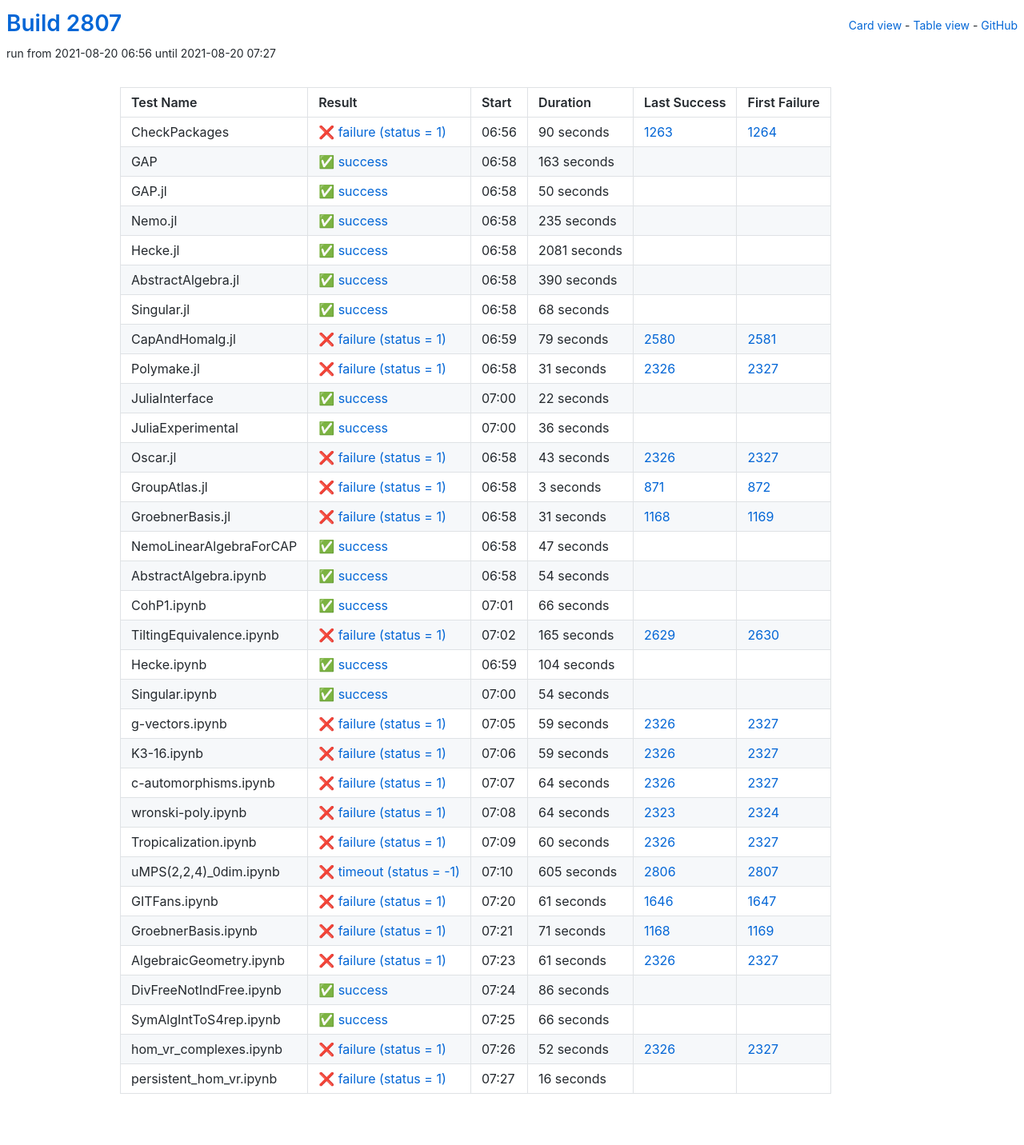
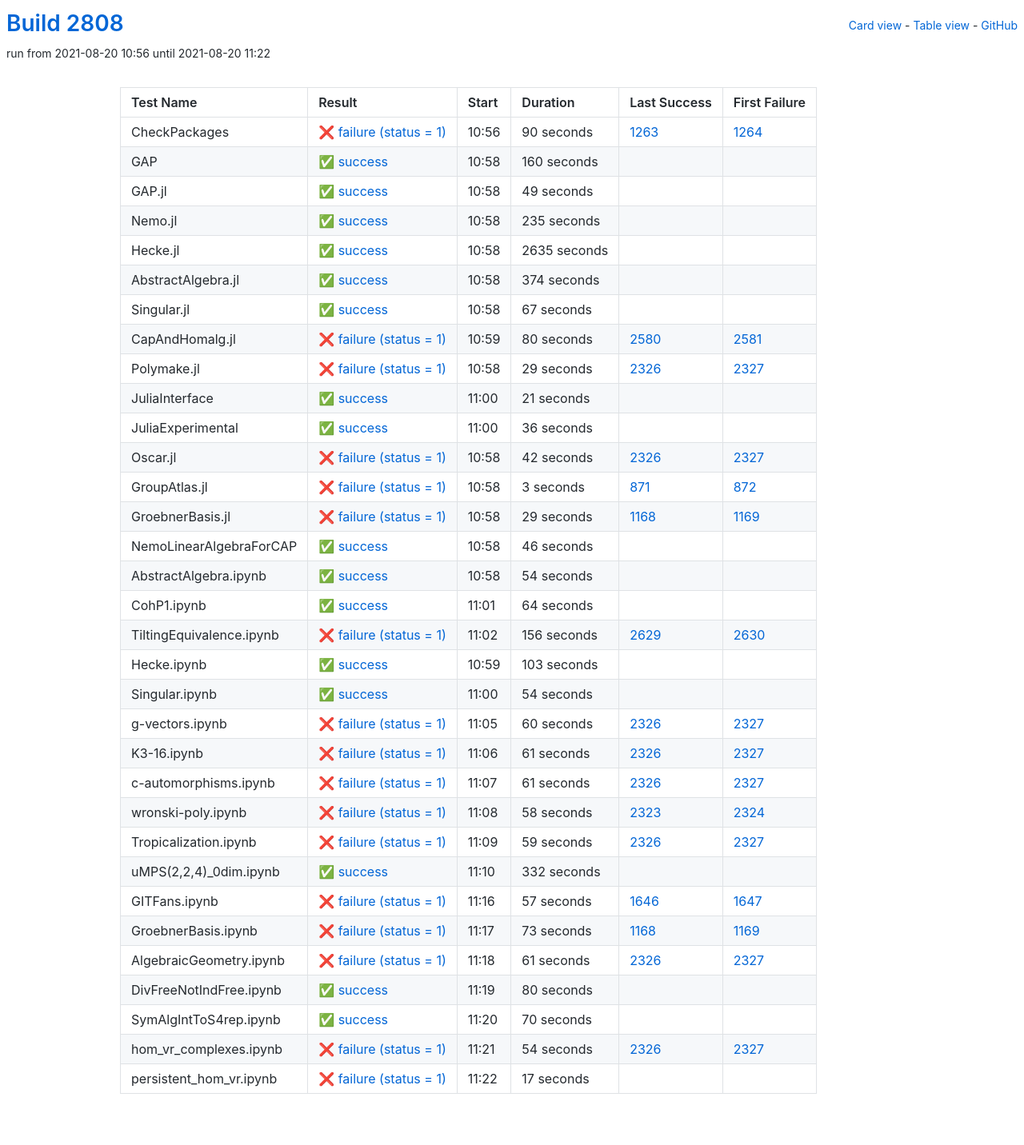
Before and after one commit to oscar-system/oscar-ci-status-stable, a Jekyll site: the page built from table.html, in a window 1280 px wide. Shown: the whole page at 80% size. Built offline with Jekyll 4.4.1, drawn with Linux system fonts in a browser that asks for light colours.

Commit message:
Build #2808

```diff
--- a/_data/ci.yml
+++ b/_data/ci.yml
@@ -1,6 +1,6 @@
 ---
-build: 2807
-build_url: https://oscarci.mathematik.uni-kl.de/job/oscar-stable/2807/
+build: 2808
+build_url: https://oscarci.mathematik.uni-kl.de/job/oscar-stable/2808/
 job: oscar-stable
 organization: oscar-system
 repo: oscar-ci-status-stable
@@ -8,8 +8,8 @@ repourl: https://github.com/oscar-system/oscar-ci-status-stable
 tests:
 - name: CheckPackages
   id: checkpackages
-  log: https://oscarci.mathematik.uni-kl.de/job/oscar-stable/2807/artifact/logs/build-2807/CheckPackages.log
-  start: 2021-08-20 06:56
+  log: https://oscarci.mathematik.uni-kl.de/job/oscar-stable/2808/artifact/logs/build-2808/CheckPackages.log
+  start: 2021-08-20 10:56
   success: false
   exitcode: 1
   status: failure
@@ -20,32 +20,32 @@ tests:
   first_failure_url: https://oscarci.mathematik.uni-kl.de/job/oscar-stable/1264/
 - name: GAP
   id: gap
-  log: https://oscarci.mathematik.uni-kl.de/job/oscar-stable/2807/artifact/logs/build-2807/GAP.log
-  start: 2021-08-20 06:58
+  log: https://oscarci.mathematik.uni-kl.de/job/oscar-stable/2808/artifact/logs/build-2808/GAP.log
+  start: 2021-08-20 10:58
   success: true
   exitcode: 0
   status: success
-  duration: 163
+  duration: 160
   last_success: false
   last_success_url:
   first_failure: false
   first_failure_url:
 - name: GAP.jl
   id: gap-jl
-  log: https://oscarci.mathematik.uni-kl.de/job/oscar-stable/2807/artifact/logs/build-2807/GAP.jl.log
-  start: 2021-08-20 06:58
+  log: https://oscarci.mathematik.uni-kl.de/job/oscar-stable/2808/artifact/logs/build-2808/GAP.jl.log
+  start: 2021-08-20 10:58
   success: true
   exitcode: 0
   status: success
-  duration: 50
+  duration: 49
   last_success: false
   last_success_url:
   first_failure: false
   first_failure_url:
 - name: Nemo.jl
   id: nemo-jl
-  log: https://oscarci.mathematik.uni-kl.de/job/oscar-stable/2807/artifact/logs/build-2807/Nemo.jl.log
-  start: 2021-08-20 06:58
+  log: https://oscarci.mathematik.uni-kl.de/job/oscar-stable/2808/artifact/logs/build-2808/Nemo.jl.log
+  start: 2021-08-20 10:58
   success: true
   exitcode: 0
   status: success
@@ -56,80 +56,80 @@ tests:
   first_failure_url:
 - name: Hecke.jl
   id: hecke-jl
-  log: https://oscarci.mathematik.uni-kl.de/job/oscar-stable/2807/artifact/logs/build-2807/Hecke.jl.log
-  start: 2021-08-20 06:58
+  log: https://oscarci.mathematik.uni-kl.de/job/oscar-stable/2808/artifact/logs/build-2808/Hecke.jl.log
+  start: 2021-08-20 10:58
   success: true
   exitcode: 0
   status: success
-  duration: 2081
+  duration: 2635
   last_success: false
   last_success_url:
   first_failure: false
   first_failure_url:
 - name: AbstractAlgebra.jl
   id: abstractalgebra-jl
-  log: https://oscarci.mathematik.uni-kl.de/job/oscar-stable/2807/artifact/logs/build-2807/AbstractAlgebra.jl.log
-  start: 2021-08-20 06:58
+  log: https://oscarci.mathematik.uni-kl.de/job/oscar-stable/2808/artifact/logs/build-2808/AbstractAlgebra.jl.log
+  start: 2021-08-20 10:58
   success: true
   exitcode: 0
   status: success
-  duration: 390
+  duration: 374
   last_success: false
   last_success_url:
   first_failure: false
   first_failure_url:
 - name: Singular.jl
   id: singular-jl
-  log: https://oscarci.mathematik.uni-kl.de/job/oscar-stable/2807/artifact/logs/build-2807/Singular.jl.log
-  start: 2021-08-20 06:58
+  log: https://oscarci.mathematik.uni-kl.de/job/oscar-stable/2808/artifact/logs/build-2808/Singular.jl.log
+  start: 2021-08-20 10:58
   success: true
   exitcode: 0
   status: success
-  duration: 68
+  duration: 67
   last_success: false
   last_success_url:
   first_failure: false
   first_failure_url:
 - name: CapAndHomalg.jl
   id: capandhomalg-jl
-  log: https://oscarci.mathematik.uni-kl.de/job/oscar-stable/2807/artifact/logs/build-2807/CapAndHomalg.jl.log
-  start: 2021-08-20 06:59
+  log: https://oscarci.mathematik.uni-kl.de/job/oscar-stable/2808/artifact/logs/build-2808/CapAndHomalg.jl.log
+  start: 2021-08-20 10:59
   success: false
   exitcode: 1
   status: failure
-  duration: 79
+  duration: 80
   last_success: 2580
   last_success_url: https://oscarci.mathematik.uni-kl.de/job/oscar-stable/2580/
   first_failure: 2581
   first_failure_url: https://oscarci.mathematik.uni-kl.de/job/oscar-stable/2581/
 - name: Polymake.jl
   id: polymake-jl
-  log: https://oscarci.mathematik.uni-kl.de/job/oscar-stable/2807/artifact/logs/build-2807/Polymake.jl.log
-  start: 2021-08-20 06:58
+  log: https://oscarci.mathematik.uni-kl.de/job/oscar-stable/2808/artifact/logs/build-2808/Polymake.jl.log
+  start: 2021-08-20 10:58
   success: false
   exitcode: 1
   status: failure
-  duration: 31
+  duration: 29
   last_success: 2326
   last_success_url: https://oscarci.mathematik.uni-kl.de/job/oscar-stable/2326/
   first_failure: 2327
   first_failure_url: https://oscarci.mathematik.uni-kl.de/job/oscar-stable/2327/
 - name: JuliaInterface
   id: juliainterface
-  log: https://oscarci.mathematik.uni-kl.de/job/oscar-stable/2807/artifact/logs/build-2807/JuliaInterface.log
-  start: 2021-08-20 07:00
+  log: https://oscarci.mathematik.uni-kl.de/job/oscar-stable/2808/artifact/logs/build-2808/JuliaInterface.log
+  start: 2021-08-20 11:00
   success: true
   exitcode: 0
   status: success
-  duration: 22
+  duration: 21
   last_success: false
   last_success_url:
   first_failure: false
   first_failure_url:
 - name: JuliaExperimental
   id: juliaexperimental
-  log: https://oscarci.mathematik.uni-kl.de/job/oscar-stable/2807/artifact/logs/build-2807/JuliaExperimental.log
-  start: 2021-08-20 07:00
+  log: https://oscarci.mathematik.uni-kl.de/job/oscar-stable/2808/artifact/logs/build-2808/JuliaExperimental.log
+  start: 2021-08-20 11:00
   success: true
   exitcode: 0
   status: success
@@ -140,20 +140,20 @@ tests:
   first_failure_url:
 - name: Oscar.jl
   id: oscar-jl
-  log: https://oscarci.mathematik.uni-kl.de/job/oscar-stable/2807/artifact/logs/build-2807/Oscar.jl.log
-  start: 2021-08-20 06:58
+  log: https://oscarci.mathematik.uni-kl.de/job/oscar-stable/2808/artifact/logs/build-2808/Oscar.jl.log
+  start: 2021-08-20 10:58
   success: false
   exitcode: 1
   status: failure
-  duration: 43
+  duration: 42
   last_success: 2326
   last_success_url: https://oscarci.mathematik.uni-kl.de/job/oscar-stable/2326/
   first_failure: 2327
   first_failure_url: https://oscarci.mathematik.uni-kl.de/job/oscar-stable/2327/
 - name: GroupAtlas.jl
   id: groupatlas-jl
-  log: https://oscarci.mathematik.uni-kl.de/job/oscar-stable/2807/artifact/logs/build-2807/GroupAtlas.jl.log
-  start: 2021-08-20 06:58
+  log: https://oscarci.mathematik.uni-kl.de/job/oscar-stable/2808/artifact/logs/build-2808/GroupAtlas.jl.log
+  start: 2021-08-20 10:58
   success: false
   exitcode: 1
   status: failure
@@ -164,32 +164,32 @@ tests:
   first_failure_url: https://oscarci.mathematik.uni-kl.de/job/oscar-stable/872/
 - name: GroebnerBasis.jl
   id: groebnerbasis-jl
-  log: https://oscarci.mathematik.uni-kl.de/job/oscar-stable/2807/artifact/logs/build-2807/GroebnerBasis.jl.log
-  start: 2021-08-20 06:58
+  log: https://oscarci.mathematik.uni-kl.de/job/oscar-stable/2808/artifact/logs/build-2808/GroebnerBasis.jl.log
+  start: 2021-08-20 10:58
   success: false
   exitcode: 1
   status: failure
-  duration: 31
+  duration: 29
   last_success: 1168
   last_success_url: https://oscarci.mathematik.uni-kl.de/job/oscar-stable/1168/
   first_failure: 1169
   first_failure_url: https://oscarci.mathematik.uni-kl.de/job/oscar-stable/1169/
 - name: NemoLinearAlgebraForCAP
   id: nemolinearalgebraforcap
-  log: https://oscarci.mathematik.uni-kl.de/job/oscar-stable/2807/artifact/logs/build-2807/NemoLinearAlgebraForCAP.log
-  start: 2021-08-20 06:58
+  log: https://oscarci.mathematik.uni-kl.de/job/oscar-stable/2808/artifact/logs/build-2808/NemoLinearAlgebraForCAP.log
+  start: 2021-08-20 10:58
   success: true
   exitcode: 0
   status: success
-  duration: 47
+  duration: 46
   last_success: false
   last_success_url:
   first_failure: false
   first_failure_url:
 - name: AbstractAlgebra.ipynb
   id: abstractalgebra-ipynb
-  log: https://oscarci.mathematik.uni-kl.de/job/oscar-stable/2807/artifact/logs/build-2807/AbstractAlgebra.ipynb.log
-  start: 2021-08-20 06:58
+  log: https://oscarci.mathematik.uni-kl.de/job/oscar-stable/2808/artifact/logs/build-2808/AbstractAlgebra.ipynb.log
+  start: 2021-08-20 10:58
   success: true
   exitcode: 0
   status: success
@@ -200,44 +200,44 @@ tests:
   first_failure_url:
 - name: CohP1.ipynb
   id: cohp1-ipynb
-  log: https://oscarci.mathematik.uni-kl.de/job/oscar-stable/2807/artifact/logs/build-2807/CohP1.ipynb.log
-  start: 2021-08-20 07:01
+  log: https://oscarci.mathematik.uni-kl.de/job/oscar-stable/2808/artifact/logs/build-2808/CohP1.ipynb.log
+  start: 2021-08-20 11:01
   success: true
   exitcode: 0
   status: success
-  duration: 66
+  duration: 64
   last_success: false
   last_success_url:
   first_failure: false
   first_failure_url:
 - name: TiltingEquivalence.ipynb
   id: tiltingequivalence-ipynb
-  log: https://oscarci.mathematik.uni-kl.de/job/oscar-stable/2807/artifact/logs/build-2807/TiltingEquivalence.ipynb.log
-  start: 2021-08-20 07:02
+  log: https://oscarci.mathematik.uni-kl.de/job/oscar-stable/2808/artifact/logs/build-2808/TiltingEquivalence.ipynb.log
+  start: 2021-08-20 11:02
   success: false
   exitcode: 1
   status: failure
-  duration: 165
+  duration: 156
   last_success: 2629
   last_success_url: https://oscarci.mathematik.uni-kl.de/job/oscar-stable/2629/
   first_failure: 2630
   first_failure_url: https://oscarci.mathematik.uni-kl.de/job/oscar-stable/2630/
 - name: Hecke.ipynb
   id: hecke-ipynb
-  log: https://oscarci.mathematik.uni-kl.de/job/oscar-stable/2807/artifact/logs/build-2807/Hecke.ipynb.log
-  start: 2021-08-20 06:59
+  log: https://oscarci.mathematik.uni-kl.de/job/oscar-stable/2808/artifact/logs/build-2808/Hecke.ipynb.log
+  start: 2021-08-20 10:59
   success: true
   exitcode: 0
   status: success
-  duration: 104
+  duration: 103
   last_success: false
   last_success_url:
   first_failure: false
   first_failure_url:
 - name: Singular.ipynb
   id: singular-ipynb
-  log: https://oscarci.mathematik.uni-kl.de/job/oscar-stable/2807/artifact/logs/build-2807/Singular.ipynb.log
-  start: 2021-08-20 07:00
+  log: https://oscarci.mathematik.uni-kl.de/job/oscar-stable/2808/artifact/logs/build-2808/Singular.ipynb.log
+  start: 2021-08-20 11:00
   success: true
   exitcode: 0
   status: success
@@ -248,8 +248,56 @@ tests:
   first_failure_url:
 - name: g-vectors.ipynb
   id: g-vectors-ipynb
-  log: https://oscarci.mathematik.uni-kl.de/job/oscar-stable/2807/artifact/logs/build-2807/g-vectors.ipynb.log
-  start: 2021-08-20 07:05
+  log: https://oscarci.mathematik.uni-kl.de/job/oscar-stable/2808/artifact/logs/build-2808/g-vectors.ipynb.log
+  start: 2021-08-20 11:05
+  success: false
+  exitcode: 1
+  status: failure
+  duration: 60
+  last_success: 2326
+  last_success_url: https://oscarci.mathematik.uni-kl.de/job/oscar-stable/2326/
+  first_failure: 2327
+  first_failure_url: https://oscarci.mathematik.uni-kl.de/job/oscar-stable/2327/
+- name: K3-16.ipynb
+  id: k3-16-ipynb
+  log: https://oscarci.mathematik.uni-kl.de/job/oscar-stable/2808/artifact/logs/build-2808/K3-16.ipynb.log
+  start: 2021-08-20 11:06
+  success: false
+  exitcode: 1
+  status: failure
+  duration: 61
+  last_success: 2326
+  last_success_url: https://oscarci.mathematik.uni-kl.de/job/oscar-stable/2326/
+  first_failure: 2327
+  first_failure_url: https://oscarci.mathematik.uni-kl.de/job/oscar-stable/2327/
+- name: c-automorphisms.ipynb
+  id: c-automorphisms-ipynb
+  log: https://oscarci.mathematik.uni-kl.de/job/oscar-stable/2808/artifact/logs/build-2808/c-automorphisms.ipynb.log
+  start: 2021-08-20 11:07
+  success: false
+  exitcode: 1
+  status: failure
+  duration: 61
+  last_success: 2326
+  last_success_url: https://oscarci.mathematik.uni-kl.de/job/oscar-stable/2326/
+  first_failure: 2327
+  first_failure_url: https://oscarci.mathematik.uni-kl.de/job/oscar-stable/2327/
+- name: wronski-poly.ipynb
+  id: wronski-poly-ipynb
+  log: https://oscarci.mathematik.uni-kl.de/job/oscar-stable/2808/artifact/logs/build-2808/wronski-poly.ipynb.log
+  start: 2021-08-20 11:08
+  success: false
+  exitcode: 1
+  status: failure
+  duration: 58
+  last_success: 2323
+  last_success_url: https://oscarci.mathematik.uni-kl.de/job/oscar-stable/2323/
+  first_failure: 2324
+  first_failure_url: https://oscarci.mathematik.uni-kl.de/job/oscar-stable/2324/
+- name: Tropicalization.ipynb
+  id: tropicalization-ipynb
+  log: https://oscarci.mathematik.uni-kl.de/job/oscar-stable/2808/artifact/logs/build-2808/Tropicalization.ipynb.log
+  start: 2021-08-20 11:09
   success: false
   exitcode: 1
   status: failure
@@ -258,94 +306,46 @@ tests:
   last_success_url: https://oscarci.mathematik.uni-kl.de/job/oscar-stable/2326/
   first_failure: 2327
   first_failure_url: https://oscarci.mathematik.uni-kl.de/job/oscar-stable/2327/
-- name: K3-16.ipynb
-  id: k3-16-ipynb
-  log: https://oscarci.mathematik.uni-kl.de/job/oscar-stable/2807/artifact/logs/build-2807/K3-16.ipynb.log
-  start: 2021-08-20 07:06
+- name: uMPS(2,2,4)_0dim.ipynb
+  id: umps-2-2-4-0dim-ipynb
+  log: https://oscarci.mathematik.uni-kl.de/job/oscar-stable/2808/artifact/logs/build-2808/uMPS-2-2-4-_0dim.ipynb.log
+  start: 2021-08-20 11:10
+  success: true
+  exitcode: 0
+  status: success
+  duration: 332
+  last_success: false
+  last_success_url:
+  first_failure: false
+  first_failure_url:
+- name: GITFans.ipynb
+  id: gitfans-ipynb
+  log: https://oscarci.mathematik.uni-kl.de/job/oscar-stable/2808/artifact/logs/build-2808/GITFans.ipynb.log
+  start: 2021-08-20 11:16
   success: false
   exitcode: 1
   status: failure
-  duration: 59
-  last_success: 2326
-  last_success_url: https://oscarci.mathematik.uni-kl.de/job/oscar-stable/2326/
-  first_failure: 2327
-  first_failure_url: https://oscarci.mathematik.uni-kl.de/job/oscar-stable/2327/
-- name: c-automorphisms.ipynb
-  id: c-automorphisms-ipynb
-  log: https://oscarci.mathematik.uni-kl.de/job/oscar-stable/2807/artifact/logs/build-2807/c-automorphisms.ipynb.log
-  start: 2021-08-20 07:07
-  success: false
-  exitcode: 1
-  status: failure
-  duration: 64
-  last_success: 2326
-  last_success_url: https://oscarci.mathematik.uni-kl.de/job/oscar-stable/2326/
-  first_failure: 2327
-  first_failure_url: https://oscarci.mathematik.uni-kl.de/job/oscar-stable/2327/
-- name: wronski-poly.ipynb
-  id: wronski-poly-ipynb
-  log: https://oscarci.mathematik.uni-kl.de/job/oscar-stable/2807/artifact/logs/build-2807/wronski-poly.ipynb.log
-  start: 2021-08-20 07:08
-  success: false
-  exitcode: 1
-  status: failure
-  duration: 64
-  last_success: 2323
-  last_success_url: https://oscarci.mathematik.uni-kl.de/job/oscar-stable/2323/
-  first_failure: 2324
-  first_failure_url: https://oscarci.mathematik.uni-kl.de/job/oscar-stable/2324/
-- name: Tropicalization.ipynb
-  id: tropicalization-ipynb
-  log: https://oscarci.mathematik.uni-kl.de/job/oscar-stable/2807/artifact/logs/build-2807/Tropicalization.ipynb.log
-  start: 2021-08-20 07:09
-  success: false
-  exitcode: 1
-  status: failure
-  duration: 60
-  last_success: 2326
-  last_success_url: https://oscarci.mathematik.uni-kl.de/job/oscar-stable/2326/
-  first_failure: 2327
-  first_failure_url: https://oscarci.mathematik.uni-kl.de/job/oscar-stable/2327/
-- name: uMPS(2,2,4)_0dim.ipynb
-  id: umps-2-2-4-0dim-ipynb
-  log: https://oscarci.mathematik.uni-kl.de/job/oscar-stable/2807/artifact/logs/build-2807/uMPS-2-2-4-_0dim.ipynb.log
-  start: 2021-08-20 07:10
-  success: false
-  exitcode: -1
-  status: timeout
-  duration: 605
-  last_success: 2806
-  last_success_url: https://oscarci.mathematik.uni-kl.de/job/oscar-stable/2806/
-  first_failure: 2807
-  first_failure_url: https://oscarci.mathematik.uni-kl.de/job/oscar-stable/2807/
-- name: GITFans.ipynb
-  id: gitfans-ipynb
-  log: https://oscarci.mathematik.uni-kl.de/job/oscar-stable/2807/artifact/logs/build-2807/GITFans.ipynb.log
-  start: 2021-08-20 07:20
-  success: false
-  exitcode: 1
-  status: failure
-  duration: 61
+  duration: 57
   last_success: 1646
   last_success_url: https://oscarci.mathematik.uni-kl.de/job/oscar-stable/1646/
   first_failure: 1647
   first_failure_url: https://oscarci.mathematik.uni-kl.de/job/oscar-stable/1647/
 - name: GroebnerBasis.ipynb
   id: groebnerbasis-ipynb
-  log: https://oscarci.mathematik.uni-kl.de/job/oscar-stable/2807/artifact/logs/build-2807/GroebnerBasis.ipynb.log
-  start: 2021-08-20 07:21
+  log: https://oscarci.mathematik.uni-kl.de/job/oscar-stable/2808/artifact/logs/build-2808/GroebnerBasis.ipynb.log
+  start: 2021-08-20 11:17
   success: false
   exitcode: 1
   status: failure
-  duration: 71
+  duration: 73
   last_success: 1168
   last_success_url: https://oscarci.mathematik.uni-kl.de/job/oscar-stable/1168/
   first_failure: 1169
   first_failure_url: https://oscarci.mathematik.uni-kl.de/job/oscar-stable/1169/
 - name: AlgebraicGeometry.ipynb
   id: algebraicgeometry-ipynb
-  log: https://oscarci.mathematik.uni-kl.de/job/oscar-stable/2807/artifact/logs/build-2807/AlgebraicGeometry.ipynb.log
-  start: 2021-08-20 07:23
+  log: https://oscarci.mathematik.uni-kl.de/job/oscar-stable/2808/artifact/logs/build-2808/AlgebraicGeometry.ipynb.log
+  start: 2021-08-20 11:18
   success: false
   exitcode: 1
   status: failure
@@ -356,48 +356,48 @@ tests:
   first_failure_url: https://oscarci.mathematik.uni-kl.de/job/oscar-stable/2327/
 - name: DivFreeNotIndFree.ipynb
   id: divfreenotindfree-ipynb
-  log: https://oscarci.mathematik.uni-kl.de/job/oscar-stable/2807/artifact/logs/build-2807/DivFreeNotIndFree.ipynb.log
-  start: 2021-08-20 07:24
+  log: https://oscarci.mathematik.uni-kl.de/job/oscar-stable/2808/artifact/logs/build-2808/DivFreeNotIndFree.ipynb.log
+  start: 2021-08-20 11:19
   success: true
   exitcode: 0
   status: success
-  duration: 86
+  duration: 80
   last_success: false
   last_success_url:
   first_failure: false
   first_failure_url:
 - name: SymAlgIntToS4rep.ipynb
   id: symalginttos4rep-ipynb
-  log: https://oscarci.mathematik.uni-kl.de/job/oscar-stable/2807/artifact/logs/build-2807/SymAlgIntToS4rep.ipynb.log
-  start: 2021-08-20 07:25
+  log: https://oscarci.mathematik.uni-kl.de/job/oscar-stable/2808/artifact/logs/build-2808/SymAlgIntToS4rep.ipynb.log
+  start: 2021-08-20 11:20
   success: true
   exitcode: 0
   status: success
-  duration: 66
+  duration: 70
   last_success: false
   last_success_url:
   first_failure: false
   first_failure_url:
 - name: hom_vr_complexes.ipynb
   id: hom-vr-complexes-ipynb
-  log: https://oscarci.mathematik.uni-kl.de/job/oscar-stable/2807/artifact/logs/build-2807/hom_vr_complexes.ipynb.log
-  start: 2021-08-20 07:26
+  log: https://oscarci.mathematik.uni-kl.de/job/oscar-stable/2808/artifact/logs/build-2808/hom_vr_complexes.ipynb.log
+  start: 2021-08-20 11:21
   success: false
   exitcode: 1
   status: failure
-  duration: 52
+  duration: 54
   last_success: 2326
   last_success_url: https://oscarci.mathematik.uni-kl.de/job/oscar-stable/2326/
   first_failure: 2327
   first_failure_url: https://oscarci.mathematik.uni-kl.de/job/oscar-stable/2327/
 - name: persistent_hom_vr.ipynb
   id: persistent-hom-vr-ipynb
-  log: https://oscarci.mathematik.uni-kl.de/job/oscar-stable/2807/artifact/logs/build-2807/persistent_hom_vr.ipynb.log
-  start: 2021-08-20 07:27
+  log: https://oscarci.mathematik.uni-kl.de/job/oscar-stable/2808/artifact/logs/build-2808/persistent_hom_vr.ipynb.log
+  start: 2021-08-20 11:22
   success: false
   exitcode: 1
   status: failure
-  duration: 16
+  duration: 17
   last_success: false
   last_success_url:
   first_failure: false
```
Also changed, not shown: README.md.
